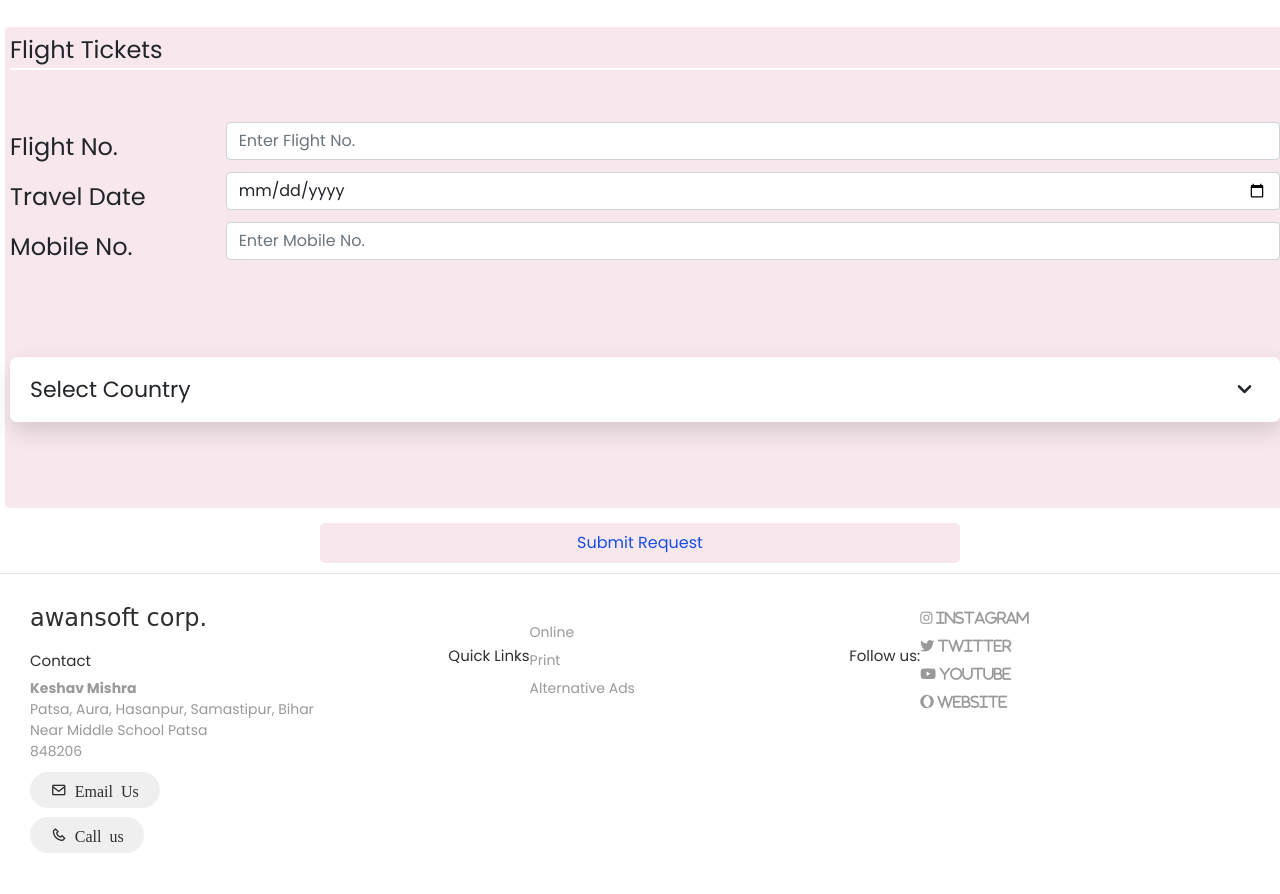
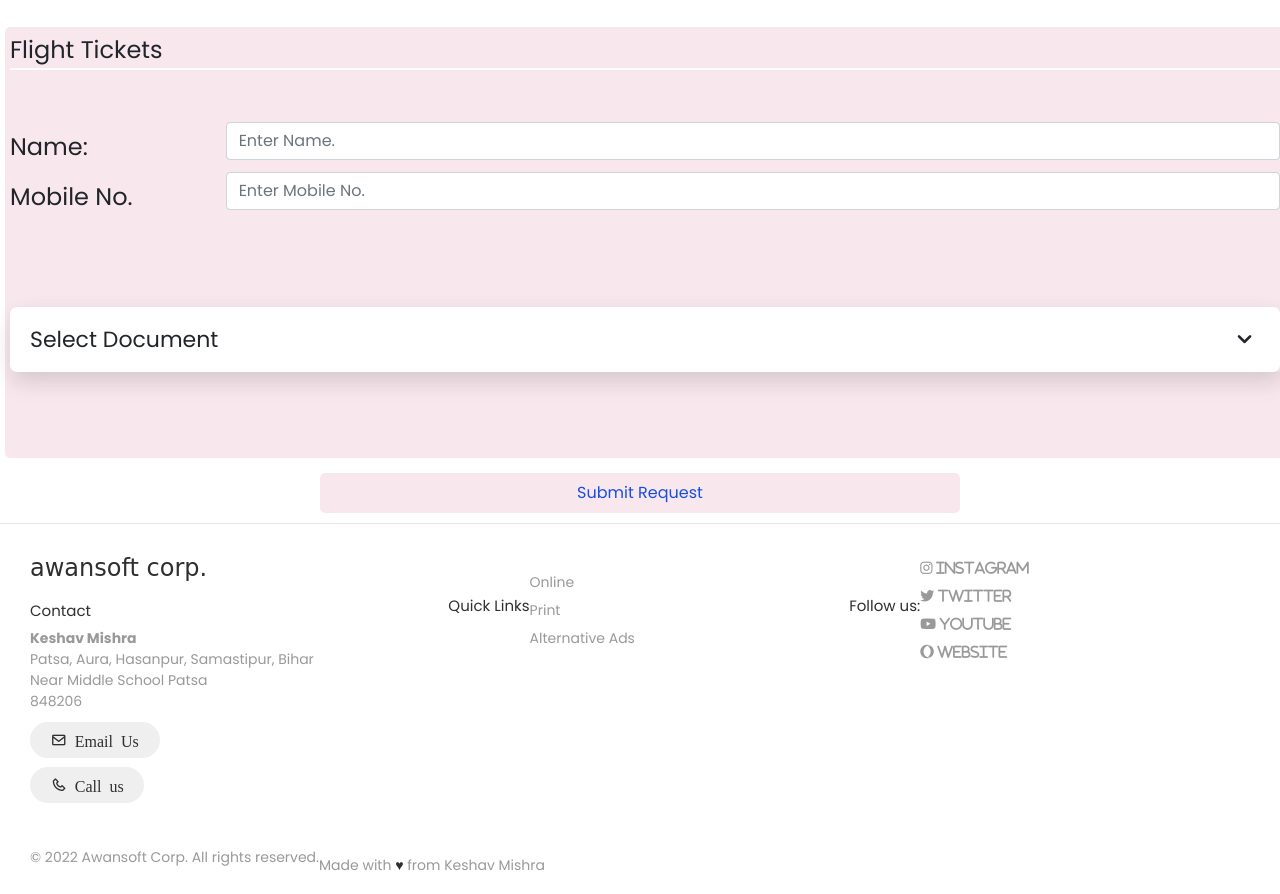
Before and after one commit to mypanchayat/home, a plain HTML site: page apply.html in a window 1280 px wide. Shown: the part 1032-1926 px from the top of the page. Drawn offline with nearby package versions, Linux system fonts and the light colour scheme.

Commit message:
Update apply.html

```diff
--- a/apply.html
+++ b/apply.html
@@ -234,17 +234,22 @@
 
 
    <div class="form-group row">
-      <label for="colFormLabel" class="col-sm-2 col-form-label">Flight No.</label>
+      <label for="colFormLabel" class="col-sm-2 col-form-label">Name:</label>
       <div class="col-sm-10">
-        <input type="tel" class="form-control" id="colFormLabel" placeholder="Enter Flight No." required>
+        <input type="text" class="form-control" id="colFormLabel" placeholder="Enter Name." required>
       </div>
     </div>
+<!--
     <div class="form-group row">
       <label for="colFormLabel" class="col-sm-2 col-form-label">Travel Date</label>
       <div class="col-sm-10">
         <input type="date" class="form-control" id="colFormLabel" placeholder="select Date to travel" required>
       </div>
-    </div>
+    </div> -->
+
+
+
+
     <div class="form-group row">
       <label for="colFormLabel" class="col-sm-2 col-form-label">Mobile No.</label>
       <div class="col-sm-10">
@@ -358,13 +363,13 @@
 
     <div class="wrapper">
       <div class="select-btn">
-        <span>Select Country</span>
+        <span>Select Document</span>
         <i class="uil uil-angle-down"></i>
       </div>
       <div class="content">
         <div class="search">
           <i class="uil uil-search"></i>
-          <input spellcheck="false" type="text" placeholder="Search">
+          <input spellcheck="false" type="text" placeholder="Search For Documents.">
         </div>
         <ul class="options"></ul>
       </div>
@@ -376,7 +381,7 @@ selectBtn = wrapper.querySelector(".select-btn"),
 searchInp = wrapper.querySelector("input"),
 options = wrapper.querySelector(".options");
 
-let countries = ["Afghanistan", "Algeria", "Argentina", "Australia", "Bangladesh", "Belgium", "Bhutan",
+let countries = ["PVC Aadhar Card", "Pan Card (Minor)", "Pan card (18+)", "Voter Id", "E-Shram Card", "", "Bhutan",
                  "Brazil", "Canada", "China", "Denmark", "Ethiopia", "Finland", "France", "Germany",
                  "Hungary", "Iceland", "India", "Indonesia", "Iran", "Italy", "Japan", "Malaysia",
                  "Maldives", "Mexico", "Morocco", "Nepal", "Netherlands", "Nigeria", "Norway", "Pakistan",
```
